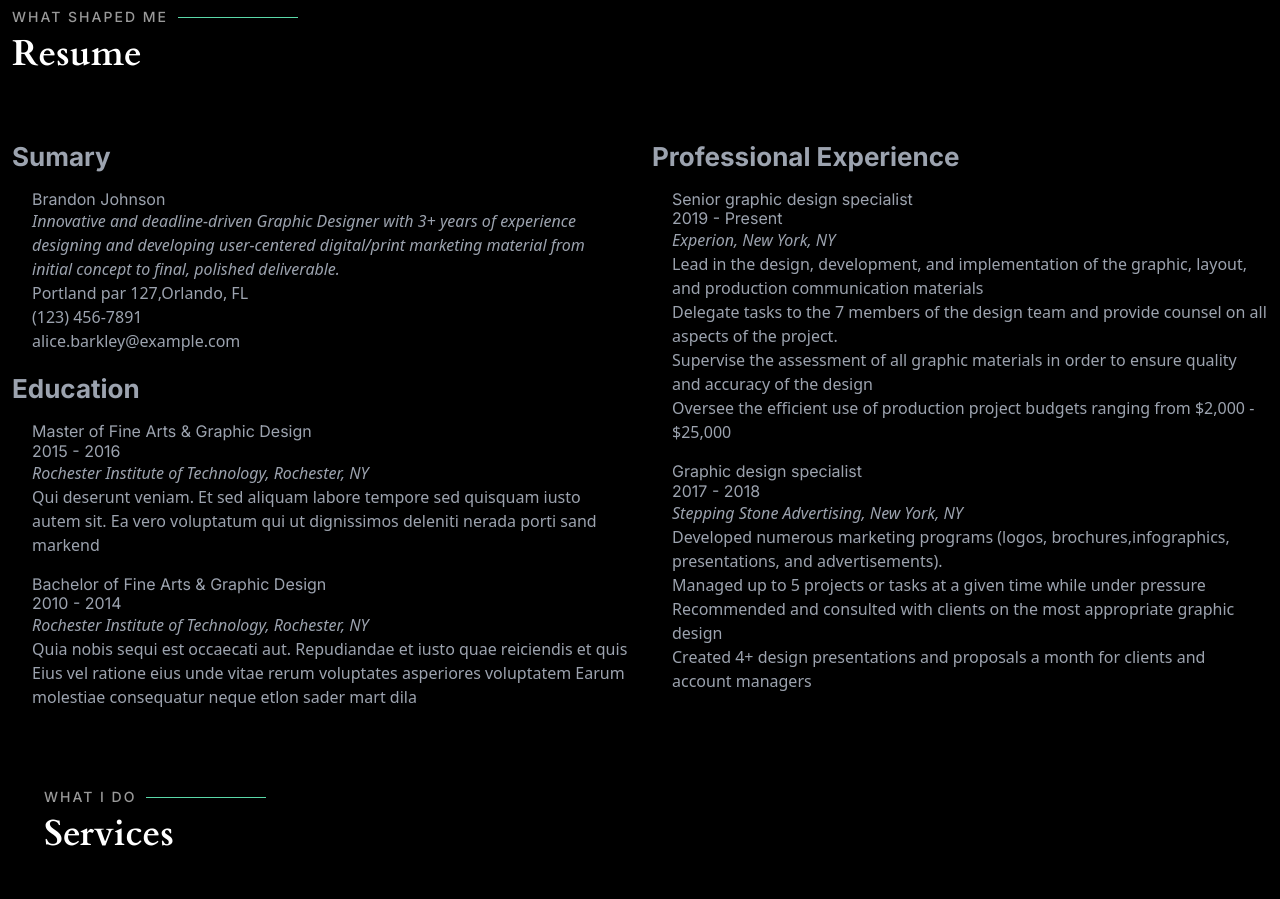
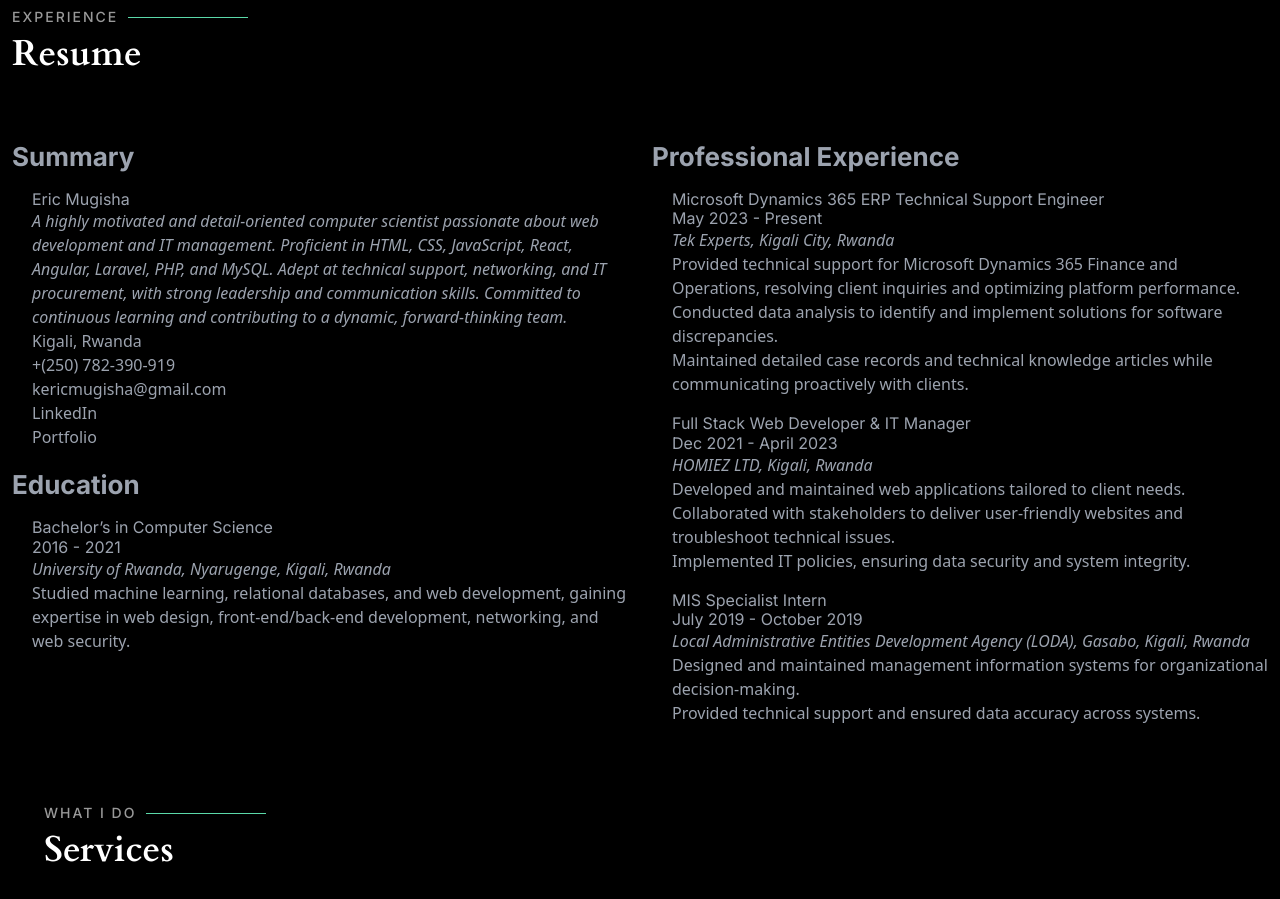
Before and after one commit to E-hub-mugisha/my-portfolio, a React (Create React App) app: page / in a window 1280 px wide. Shown: the part 680-1579 px from the top of the page. Built offline with nearby package versions, Linux system fonts and the light colour scheme.

Commit message:
resume update

```diff
--- a/src/components/Resume.js
+++ b/src/components/Resume.js
@@ -7,70 +7,64 @@ export const Resume = () => {
 
                 <div class="container">
                     <div class="section-header">
-                        <h2>what shaped me</h2>
+                        <h2>Experience</h2>
                         <p>Resume</p>
                     </div>
                     <div class="row">
-
-                        <div class="col-lg-6 " >
-                            <h3 class="resume-title">Sumary</h3>
-
+                        <div class="col-lg-6">
+                            <h3 class="resume-title">Summary</h3>
                             <div class="resume-item pb-0">
-                                <h4>Brandon Johnson</h4>
-                                <p><em>Innovative and deadline-driven Graphic Designer with 3+ years of experience designing and developing user-centered digital/print marketing material from initial concept to final, polished deliverable.</em></p>
+                                <h4>Eric Mugisha</h4>
+                                <p><em>A highly motivated and detail-oriented computer scientist passionate about web development and IT management. Proficient in HTML, CSS, JavaScript, React, Angular, Laravel, PHP, and MySQL. Adept at technical support, networking, and IT procurement, with strong leadership and communication skills. Committed to continuous learning and contributing to a dynamic, forward-thinking team.</em></p>
                                 <ul>
-                                    <li>Portland par 127,Orlando, FL</li>
-                                    <li>(123) 456-7891</li>
-                                    <li>alice.barkley@example.com</li>
+                                    <li>Kigali, Rwanda</li>
+                                    <li>+(250) 782-390-919</li>
+                                    <li>kericmugisha@gmail.com</li>
+                                    <li><a href="https://www.linkedin.com/in/mugisha-eric-411547135/">LinkedIn</a></li>
+                                    <li><a href="https://ericmugisha.netlify.app/">Portfolio</a></li>
                                 </ul>
                             </div>
-
                             <h3 class="resume-title">Education</h3>
                             <div class="resume-item">
-                                <h4>Master of Fine Arts &amp; Graphic Design</h4>
-                                <h5>2015 - 2016</h5>
-                                <p><em>Rochester Institute of Technology, Rochester, NY</em></p>
-                                <p>Qui deserunt veniam. Et sed aliquam labore tempore sed quisquam iusto autem sit. Ea vero voluptatum qui ut dignissimos deleniti nerada porti sand markend</p>
+                                <h4>Bachelor’s in Computer Science</h4>
+                                <h5>2016 - 2021</h5>
+                                <p><em>University of Rwanda, Nyarugenge, Kigali, Rwanda</em></p>
+                                <p>Studied machine learning, relational databases, and web development, gaining expertise in web design, front-end/back-end development, networking, and web security.</p>
                             </div>
-
-                            <div class="resume-item">
-                                <h4>Bachelor of Fine Arts &amp; Graphic Design</h4>
-                                <h5>2010 - 2014</h5>
-                                <p><em>Rochester Institute of Technology, Rochester, NY</em></p>
-                                <p>Quia nobis sequi est occaecati aut. Repudiandae et iusto quae reiciendis et quis Eius vel ratione eius unde vitae rerum voluptates asperiores voluptatem Earum molestiae consequatur neque etlon sader mart dila</p>
-                            </div>
-
                         </div>
-
                         <div class="col-lg-6">
                             <h3 class="resume-title">Professional Experience</h3>
                             <div class="resume-item">
-                                <h4>Senior graphic design specialist</h4>
-                                <h5>2019 - Present</h5>
-                                <p><em>Experion, New York, NY </em></p>
+                                <h4>Microsoft Dynamics 365 ERP Technical Support Engineer</h4>
+                                <h5>May 2023 - Present</h5>
+                                <p><em>Tek Experts, Kigali City, Rwanda</em></p>
                                 <ul>
-                                    <li>Lead in the design, development, and implementation of the graphic, layout, and production communication materials</li>
-                                    <li>Delegate tasks to the 7 members of the design team and provide counsel on all aspects of the project. </li>
-                                    <li>Supervise the assessment of all graphic materials in order to ensure quality and accuracy of the design</li>
-                                    <li>Oversee the efficient use of production project budgets ranging from $2,000 - $25,000</li>
+                                    <li>Provided technical support for Microsoft Dynamics 365 Finance and Operations, resolving client inquiries and optimizing platform performance.</li>
+                                    <li>Conducted data analysis to identify and implement solutions for software discrepancies.</li>
+                                    <li>Maintained detailed case records and technical knowledge articles while communicating proactively with clients.</li>
                                 </ul>
                             </div>
                             <div class="resume-item">
-                                <h4>Graphic design specialist</h4>
-                                <h5>2017 - 2018</h5>
-                                <p><em>Stepping Stone Advertising, New York, NY</em></p>
+                                <h4>Full Stack Web Developer & IT Manager</h4>
+                                <h5>Dec 2021 - April 2023</h5>
+                                <p><em>HOMIEZ LTD, Kigali, Rwanda</em></p>
                                 <ul>
-                                    <li>Developed numerous marketing programs (logos, brochures,infographics, presentations, and advertisements).</li>
-                                    <li>Managed up to 5 projects or tasks at a given time while under pressure</li>
-                                    <li>Recommended and consulted with clients on the most appropriate graphic design</li>
-                                    <li>Created 4+ design presentations and proposals a month for clients and account managers</li>
+                                    <li>Developed and maintained web applications tailored to client needs.</li>
+                                    <li>Collaborated with stakeholders to deliver user-friendly websites and troubleshoot technical issues.</li>
+                                    <li>Implemented IT policies, ensuring data security and system integrity.</li>
                                 </ul>
                             </div>
-
+                            <div class="resume-item">
+                                <h4>MIS Specialist Intern</h4>
+                                <h5>July 2019 - October 2019</h5>
+                                <p><em>Local Administrative Entities Development Agency (LODA), Gasabo, Kigali, Rwanda</em></p>
+                                <ul>
+                                    <li>Designed and maintained management information systems for organizational decision-making.</li>
+                                    <li>Provided technical support and ensured data accuracy across systems.</li>
+                                </ul>
+                            </div>
                         </div>
-
                     </div>
-
                 </div>
 
             </section>
```
